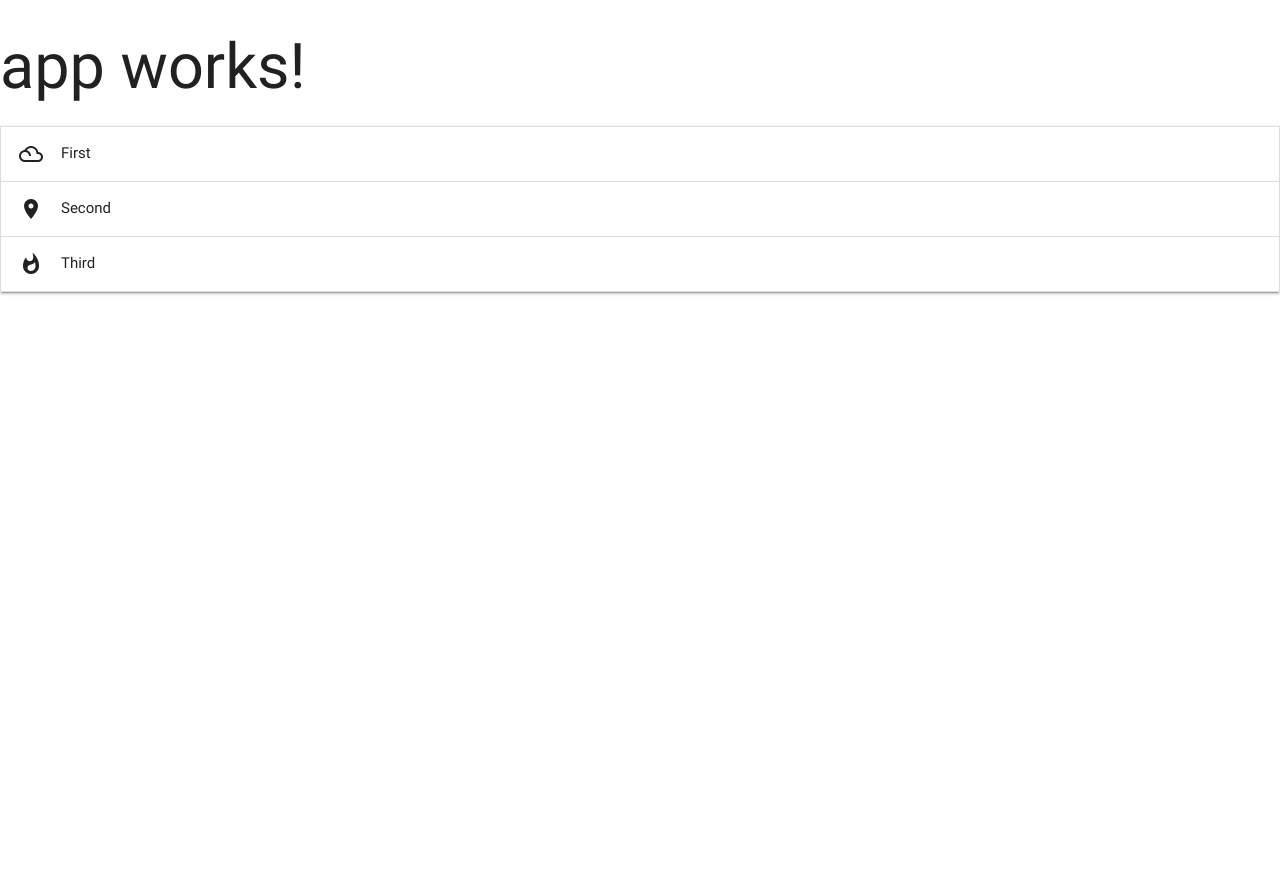
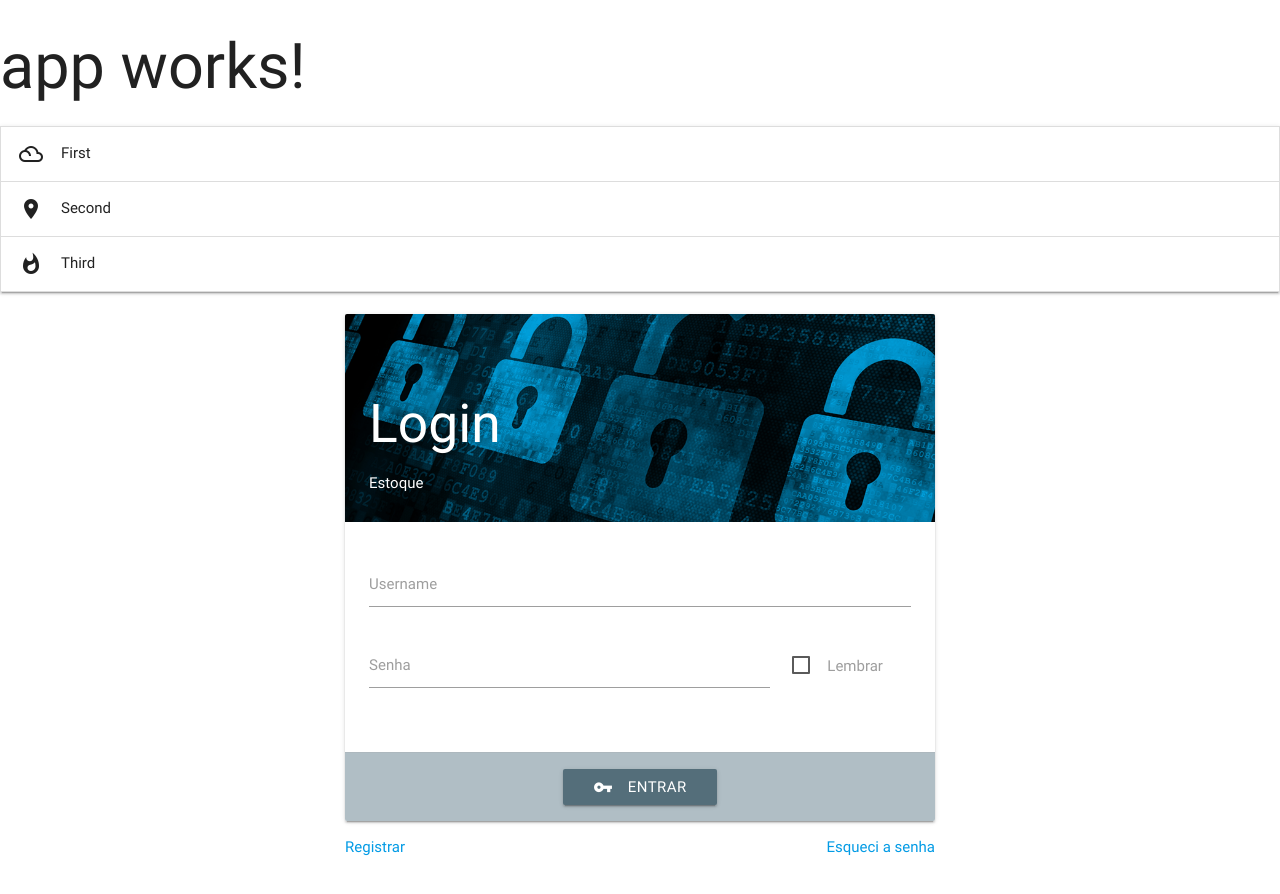
Before and after one commit to helderjosex/angular2-projects, an Angular app in the folder estoque/: page / in a window 1280 px wide. Shown: the top 894 px of the page. Before the commit the page ends 800 px from the top, so only its background shows below. Built offline with nearby package versions, Linux system fonts and the light colour scheme; what angular2-materialize would draw is missing.

Commit message:
Criado LoginComponent

```diff
--- a/estoque/src/app/app.component.html
+++ b/estoque/src/app/app.component.html
@@ -15,3 +15,4 @@
     <div class="collapsible-body"><p>Lorem ipsum dolor sit amet.</p></div>
   </li>
 </ul>
+<app-login></app-login>
--- a/estoque/src/app/app.module.ts
+++ b/estoque/src/app/app.module.ts
@@ -6,16 +6,18 @@ import { HttpModule } from '@angular/http';
 import { MaterializeModule } from 'angular2-materialize';
 
 import { AppComponent } from './app.component';
+import { LoginModule } from './login/login.module';
 
 @NgModule({
   declarations: [
-    AppComponent
+    AppComponent,
   ],
   imports: [
     BrowserModule,
     FormsModule,
     HttpModule,
-    MaterializeModule
+    MaterializeModule,
+    LoginModule
   ],
   providers: [],
   bootstrap: [AppComponent]
--- /dev/null
+++ b/estoque/src/app/login/login.component.css
@@ -0,0 +1,18 @@
+html,
+body {
+    height: 100%;
+}
+
+html {
+    display: table;
+    margin: auto;
+}
+
+body {
+    display: table-cell;
+    vertical-align: middle;
+}
+
+.margin {
+    margin: 0 !important;
+}
--- /dev/null
+++ b/estoque/src/app/login/login.component.html
@@ -0,0 +1,55 @@
+<div class="container">
+    <div class="row">
+        <div class="col s12 m8 offset-m2">
+                <div class="card">
+                    <div class="card-image">
+                        <img src="../assets/images/login-image.jpg">
+                        <span class="card-title">
+                          <h2>Login</h2>
+                          <h6>Estoque</h6>
+                        </span>
+                    </div>
+                    <form name='form' class="login-form">
+                      <div class="card-content">
+                          <div class="input-field">
+                              <input id="username" type="text" required>
+                              <label for="username">Username</label>
+                          </div>
+                          <div class="row">
+                              <div class="col s12 m8 l9">
+                                  <div class="input-field">
+                                      <input id="password" type="password" required>
+                                      <label for="password">Senha</label>
+                                  </div>
+                              </div>
+                              <div class="col s12 m4 l3">
+                                  <div class="input-field">
+                                      <input type="checkbox" id="remember-me" />
+                                      <label for="remember-me">Lembrar</label>
+                                  </div>
+                              </div>
+                          </div>
+                          <div class="row" *ngIf="error">
+                              <div class="col s12">
+                                <div class="red-text text-darken-1">{{error}}</div>
+                              </div>
+                          </div>
+                      </div>
+                      <div class="card-action blue-grey lighten-3">
+                          <div class="center-align">
+                              <button [disabled]="loading" class="btn blue-grey darken-1"><i class="material-icons left">vpn_key</i>Entrar</button>
+                          </div>
+                      </div>
+                   </form>
+                </div>
+            <div class="row">
+                <div class="col s4">
+                    <a href="#">Registrar</a>
+                </div>
+                <div class="col s8 right-align">
+                    <a href="#" class="">Esqueci a senha</a>
+                </div>
+            </div>
+        </div>
+    </div>
+</div>
--- /dev/null
+++ b/estoque/src/app/login/login.component.ts
@@ -0,0 +1,18 @@
+import { Component, OnInit } from '@angular/core';
+
+@Component({
+  selector: 'app-login',
+  templateUrl: './login.component.html',
+  styleUrls: ['./login.component.css']
+})
+export class LoginComponent implements OnInit {
+  model: any = {};
+  loading = false;
+  error = '';
+
+  constructor() { }
+
+  ngOnInit() {
+  }
+
+}
```
Also changed, not shown: estoque/src/app/login/login.module.ts (added, +12 -0 lines), estoque/src/assets/images/login-image.jpg (added), 1 other file (tests, documents, lock files or other folders).
